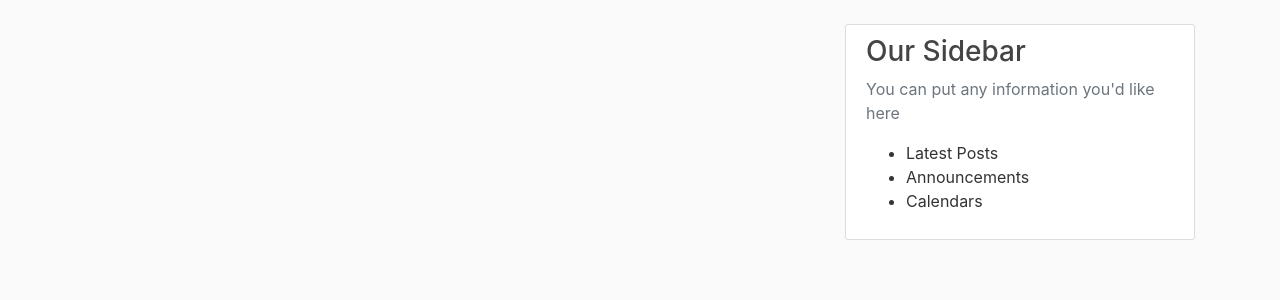
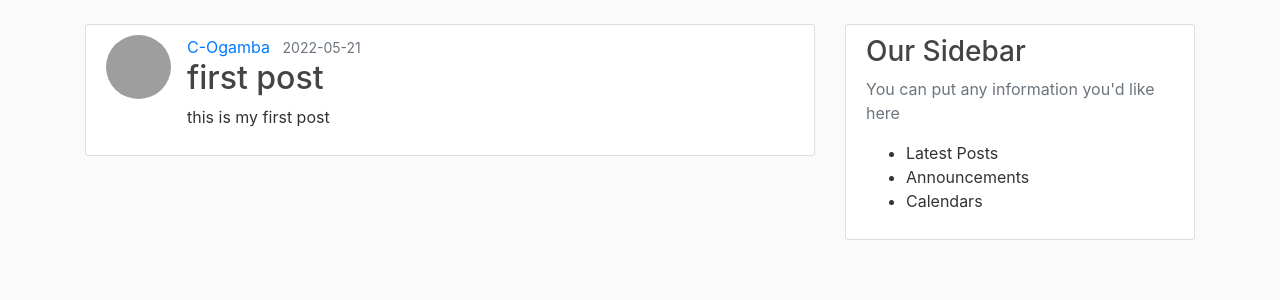
Before and after one commit to C-Ogamba/blog-post, a Flask app: page / in a window 1280 px wide. Shown: the part 56-356 px from the top of the page. Run offline with Flask 2, Linux system fonts and the light colour scheme; data comes from the database, SQL or seed files in the repository; both versions use the stored data as it was after the commit; some libraries are stand-ins or nearby versions; grey boxes are pictures that could not be loaded.

Commit message:
Feat: style image uploads

```diff
--- a/app/routes.py
+++ b/app/routes.py
@@ -1,5 +1,6 @@
 import os
 import secrets
+from turtle import title
 from PIL import Image
 from flask import render_template, url_for, flash, redirect, request
 from app import app, db, bcrypt
@@ -12,11 +13,12 @@ from flask_login import login_user, current_user, logout_user, login_required
 @app.route('/')
 @app.route('/index')
 def index():
-    return render_template('index.html')
+    posts = Post.query.all()
+    return render_template('index.html', posts=posts)
 
 @app.route('/about')
 def about():
-    return render_template('about.html')
+    return render_template('about.html', title='About')
 
 @app.route('/register', methods=['GET', 'POST'])
 def register():
@@ -93,6 +95,9 @@ def account():
 def new_post():
     form = PostForm()
     if form.validate_on_submit():
+        post = Post(title=form.title.data, content=form.content.data, author=current_user)
+        db.session.add(post)
+        db.session.commit()
         flash('Your post has been created!', 'success')
         return redirect(url_for('index'))
     return render_template('create_post.html', title='New post', form=form)
--- a/app/templates/index.html
+++ b/app/templates/index.html
@@ -2,13 +2,14 @@
 {% block content %}
     {% for post in posts %}
         <article class="media content-section">
+            <img class="rounded-circle article-img" src="{{ url_for('static', filename='profile_pics/' + post.author.image_file) }}" alt="">
             <div class="media-body">
                 <div class="article-metadata">
-                    <a class="mr-2" href=""></a>
-                    <small class="text-muted"></small>
+                    <a class="mr-2" href="">{{ post.author.username }}</a>
+                    <small class="text-muted">{{ post.date_posted.strftime('%Y-%m-%d') }}</small>
                 </div>
-                <h2><a class="article-title" href=""></a></h2>
-                <p class="article-content"></p>
+                <h2><a class="article-title" href="">{{ post.title }}</a></h2>
+                <p class="article-content">{{ post.content }}</p>
             </div>
 
         </article>
```
Also changed, not shown: app.db.
